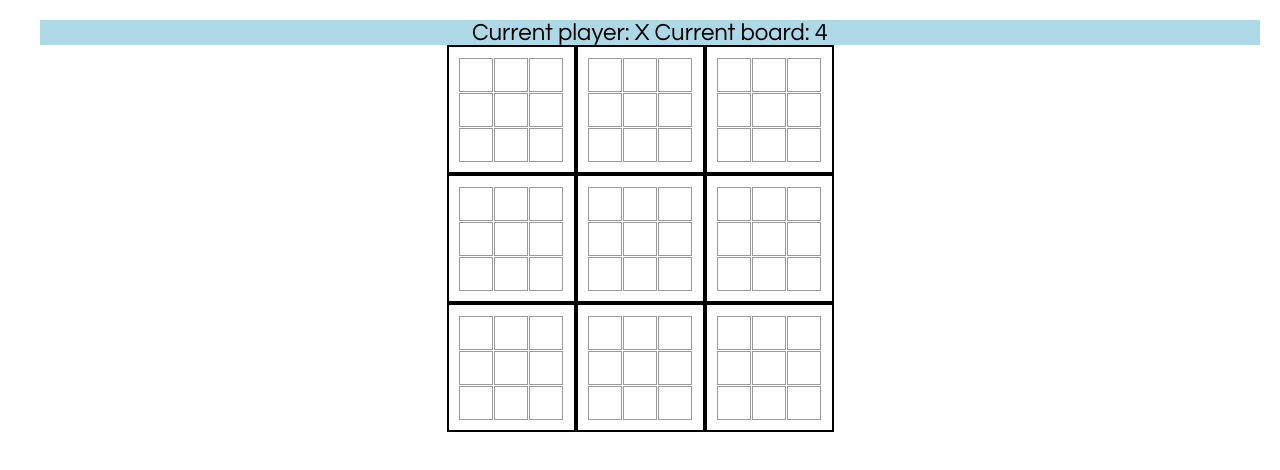
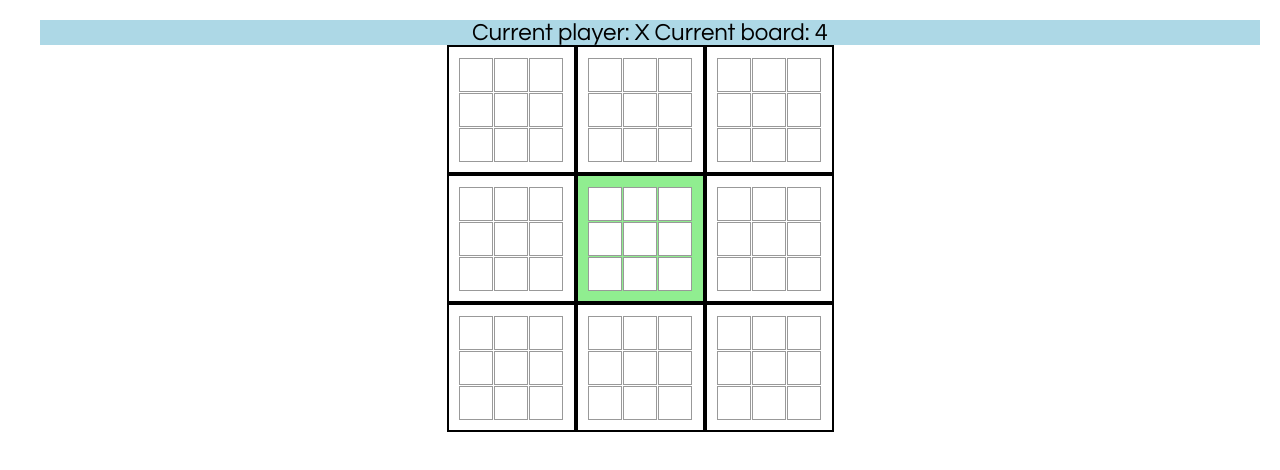
Before and after one commit to miktime148/ultimate-tic-tac-toe, a React app: page / in a window 1280 px wide. Built offline with nearby package versions, Linux system fonts and the light colour scheme.

Commit message:
Add highlight of current board to move on and winning move

```diff
--- a/src/index.css
+++ b/src/index.css
@@ -30,8 +30,12 @@ ol, ul {
   width: 34px;
 }
 
-.square-winner {
+.square-winner-X {
   background: lightcoral;
+}
+
+.square-winner-O {
+  background: lightblue;
 }
 
 .square:hover {
@@ -69,3 +73,7 @@ margin: 10px;
 .box{
     border: 2px solid black;
 }
+
+.box-current{
+  background: lightgreen;
+}
--- a/src/index.js
+++ b/src/index.js
@@ -23,7 +23,9 @@ class Board extends React.Component {
 
     if(this.props.winningMove.outcome !== null){
       if(this.props.winningMove.move.includes(i)){
-        className = "square square-winner";
+        this.props.winningMove.player === "X" ?
+          className = "square square-winner-X":
+          className = "square square-winner-O";
       }
     }
 
@@ -120,10 +122,24 @@ class Game extends React.Component {
 
     this.setState({
       boards:  boards,
-      currentBoard: squareNum,
+      currentBoard: this.boardFull(this.state.largeboard[squareNum]) ? squareNum : this.state.currentBoard,
       stepNumber: this.state.stepNumber + 1,
       xIsMoving: !this.state.xIsMoving
     });
+  }
+
+  boardFull(board){
+
+    for(let el in board){
+      if(el){
+        continue;
+      }
+      else{
+        return false;
+      }
+    }
+
+    return true;
   }
 
   renderUltimateBoard() {
@@ -135,7 +151,7 @@ class Game extends React.Component {
       for(let j = 0; j < 3; j++){
         const boardID = 3*i+j;
         boardrow.push(
-          <div className="box" key={boardID}>
+          <div className={this.state.currentBoard === boardID ? "box box-current" : "box"} key={boardID}>
             <Board
               key={boardID}
               id={boardID}
```
